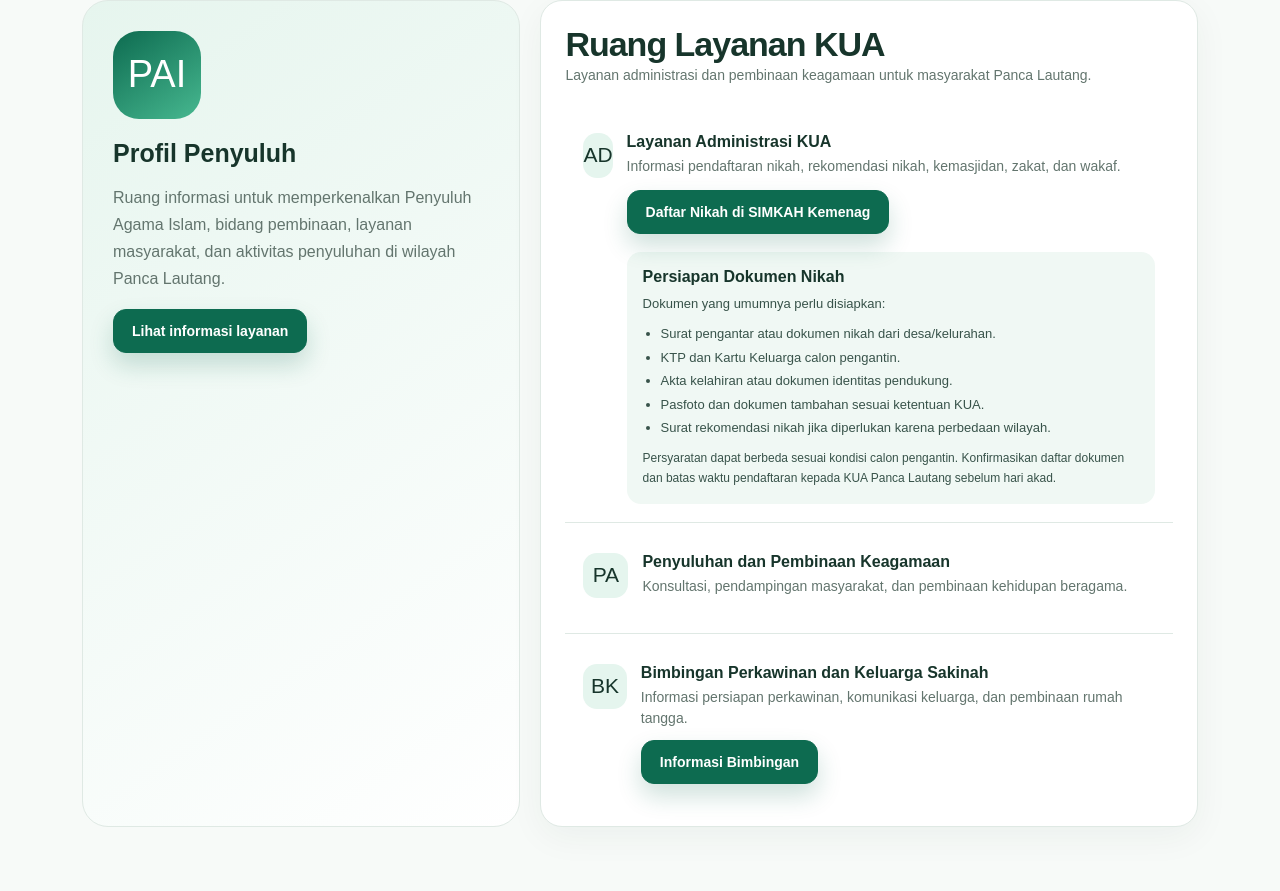
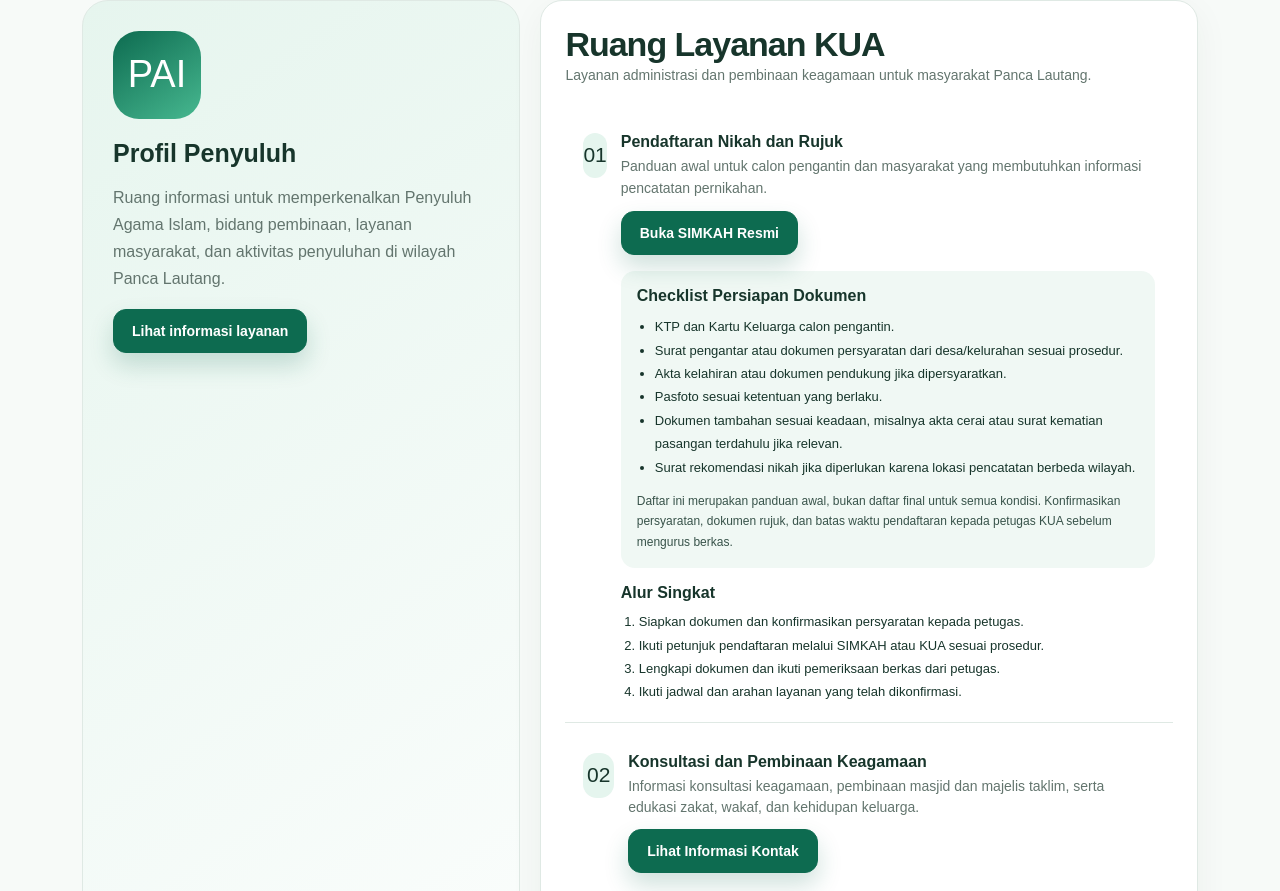
Before and after one commit to suriantosag-cyber/kua-panca-lautang-premium, a Next.js app: page / in a window 1280 px wide. Shown: the part 1909-2800 px from the top of the page. Built offline with nearby package versions, Linux system fonts and the light colour scheme; no server answers; the database is empty.

Commit message:
Perbarui layanan dan kontak halaman utama KUA

```diff
--- a/app/page.js
+++ b/app/page.js
@@ -64,13 +64,13 @@ const [selectedGallery, setSelectedGallery] = useState(null);
 </div>
 <div className="pengumumanTicker">
   <div className="pengumumanTickerLabel">
-    ðŸ“¢ PENGUMUMAN KUA PANCA LAUTANG
+    <span aria-hidden="true">[INFO]</span> PENGUMUMAN KUA PANCA LAUTANG
   </div>
   <div className="pengumumanTickerTrack">
     <div className="pengumumanTickerMove">
       <span>
         Mohon pastikan dokumen persyaratan lengkap sebelum mengurus
-        layanan di KUA. &nbsp;  â€” Melayani dengan sepenuh hati.
+        layanan di KUA. &nbsp;  - Melayani dengan sepenuh hati.
       </span>
     </div>
   </div>
@@ -105,64 +105,119 @@ const [selectedGallery, setSelectedGallery] = useState(null);
     </div>
   </div>
 
+
 <div className="list">
   <div className="listItem">
-      <div className="icon">AD</div>
+    <div className="icon">01</div>
     <div>
-        <b>Layanan Administrasi KUA</b>
-        <span>Informasi pendaftaran nikah, rekomendasi nikah, kemasjidan, zakat, dan wakaf.</span>
-        <div style={{marginTop:12}}>
+      <b>Pendaftaran Nikah dan Rujuk</b>
+      <span>
+        Panduan awal untuk calon pengantin dan masyarakat yang
+        membutuhkan informasi pencatatan pernikahan.
+      </span>
+
+      <div style={{ marginTop: 12, display: "flex", gap: 8, flexWrap: "wrap" }}>
         <a
           className="btn primary"
           href="https://simkah4.kemenag.go.id/"
           target="_blank"
           rel="noreferrer"
         >
-            Daftar Nikah di SIMKAH Kemenag
+          Buka SIMKAH Resmi
         </a>
       </div>
-        <div style={{marginTop:18,padding:16,background:"#f0f8f4",borderRadius:14}}>
-          <b>Persiapan Dokumen Nikah</b>
-          <p style={{margin:"8px 0",fontSize:13,lineHeight:1.6,color:"#38534a"}}>
-            Dokumen yang umumnya perlu disiapkan:
+
+      <div
+        style={{
+          marginTop: 16,
+          padding: 16,
+          background: "#f0f8f4",
+          borderRadius: 14
+        }}
+      >
+        <b>Checklist Persiapan Dokumen</b>
+        <ul style={{ margin: "10px 0 0 18px", padding: 0, fontSize: 13, lineHeight: 1.8 }}>
+          <li>KTP dan Kartu Keluarga calon pengantin.</li>
+          <li>Surat pengantar atau dokumen persyaratan dari desa/kelurahan sesuai prosedur.</li>
+          <li>Akta kelahiran atau dokumen pendukung jika dipersyaratkan.</li>
+          <li>Pasfoto sesuai ketentuan yang berlaku.</li>
+          <li>Dokumen tambahan sesuai keadaan, misalnya akta cerai atau surat kematian pasangan terdahulu jika relevan.</li>
+          <li>Surat rekomendasi nikah jika diperlukan karena lokasi pencatatan berbeda wilayah.</li>
+        </ul>
+        <p style={{ margin: "12px 0 0", fontSize: 12, lineHeight: 1.7, color: "#38534a" }}>
+          Daftar ini merupakan panduan awal, bukan daftar final untuk semua kondisi.
+          Konfirmasikan persyaratan, dokumen rujuk, dan batas waktu pendaftaran
+          kepada petugas KUA sebelum mengurus berkas.
         </p>
-          <ul style={{margin:"0 0 0 18px",padding:0,fontSize:13,lineHeight:1.8,color:"#38534a"}}>
-            <li>Surat pengantar atau dokumen nikah dari desa/kelurahan.</li>
-            <li>KTP dan Kartu Keluarga calon pengantin.</li>
-            <li>Akta kelahiran atau dokumen identitas pendukung.</li>
-            <li>Pasfoto dan dokumen tambahan sesuai ketentuan KUA.</li>
-            <li>Surat rekomendasi nikah jika diperlukan karena perbedaan wilayah.</li>
-          </ul>
-          <p style={{margin:"10px 0 0",fontSize:12,lineHeight:1.6,color:"#38534a"}}>
-            Persyaratan dapat berbeda sesuai kondisi calon pengantin. Konfirmasikan daftar dokumen dan batas waktu pendaftaran kepada KUA Panca Lautang sebelum hari akad.
-          </p>
+      </div>
+
+      <div style={{ marginTop: 16 }}>
+        <b>Alur Singkat</b>
+        <ol style={{ margin: "8px 0 0 18px", padding: 0, fontSize: 13, lineHeight: 1.8 }}>
+          <li>Siapkan dokumen dan konfirmasikan persyaratan kepada petugas.</li>
+          <li>Ikuti petunjuk pendaftaran melalui SIMKAH atau KUA sesuai prosedur.</li>
+          <li>Lengkapi dokumen dan ikuti pemeriksaan berkas dari petugas.</li>
+          <li>Ikuti jadwal dan arahan layanan yang telah dikonfirmasi.</li>
+        </ol>
       </div>
     </div>
   </div>
 
   <div className="listItem">
-      <div className="icon">PA</div>
+    <div className="icon">02</div>
     <div>
-        <b>Penyuluhan dan Pembinaan Keagamaan</b>
-        <span>Konsultasi, pendampingan masyarakat, dan pembinaan kehidupan beragama.</span>
+      <b>Konsultasi dan Pembinaan Keagamaan</b>
+      <span>
+        Informasi konsultasi keagamaan, pembinaan masjid dan majelis taklim,
+        serta edukasi zakat, wakaf, dan kehidupan keluarga.
+      </span>
+      <div style={{ marginTop: 10 }}>
+        <a className="btn primary" href="#kontak">
+          Lihat Informasi Kontak
+        </a>
+      </div>
     </div>
   </div>
 
   <div className="listItem">
-      <div className="icon">BK</div>
+    <div className="icon">03</div>
     <div>
       <b>Bimbingan Perkawinan dan Keluarga Sakinah</b>
-        <span>Informasi persiapan perkawinan, komunikasi keluarga, dan pembinaan rumah tangga.</span>
-        <div style={{marginTop:10}}>
-          <a className="btn primary" href="/bimbingan-perkawinan">Informasi Bimbingan</a>
+      <span>
+        Pelajari persiapan calon pengantin, komunikasi pasangan,
+        tanggung jawab keluarga, dan pengelolaan rumah tangga.
+      </span>
+      <div style={{ marginTop: 10 }}>
+        <a className="btn primary" href="/bimbingan-perkawinan">
+          Buka Panduan Bimbingan
+        </a>
+      </div>
+    </div>
+  </div>
+
+  <div className="listItem">
+    <div className="icon">04</div>
+    <div>
+      <b>Profil dan Layanan Penyuluh Agama</b>
+      <span>
+        Informasi mengenai peran penyuluh, kegiatan pembinaan,
+        dan wilayah layanan akan ditampilkan setelah data petugas
+        diverifikasi.
+      </span>
+      <div style={{ marginTop: 10 }}>
+        <a className="btn primary" href="/profil">
+          Lihat Profil KUA
+        </a>
       </div>
     </div>
   </div>
 </div>
-</div></div>
+      </div>
+    </div>
   </section>
 
-      <section id="kegiatan" className="section" style={{paddingTop:0}}><div className="wrap"><div className="sectionHead"><div><h2>Kegiatan</h2><p>Program dan aktivitas penyuluhan untuk masyarakat.</p></div></div><div className="grid3">{features.map(([i,t,d,link,label])=><article className="card" key={t}><div className="icon">{i}</div><h3>{t}</h3><p>{d}</p><a className="btn primary" href={link} style={{marginTop:10}}>{label}</a></article>)}</div>{kegiatan.length > 0 && <><div style={{marginTop:24}}><h3>Kegiatan Terbaru</h3></div><div className="grid3">{kegiatan.map((item)=><article className="card" key={item.id}><h3>{item.nama_kegiatan}</h3><p><b>{item.penyelenggara}</b> Â· {item.desa}</p><p>{item.deskripsi || "Kegiatan KUA Panca Lautang."}</p><small>{item.tanggal} Â· {item.kategori}</small></article>)}</div><div style={{marginTop:20}}><a className="btn primary" href="/kegiatan">Lihat Semua Kegiatan</a></div></>}</div></section>
+
+      <section id="kegiatan" className="section" style={{paddingTop:0}}><div className="wrap"><div className="sectionHead"><div><h2>Kegiatan</h2><p>Program dan aktivitas penyuluhan untuk masyarakat.</p></div></div><div className="grid3">{features.map(([i,t,d,link,label])=><article className="card" key={t}><div className="icon">{i}</div><h3>{t}</h3><p>{d}</p><a className="btn primary" href={link} style={{marginTop:10}}>{label}</a></article>)}</div>{kegiatan.length > 0 && <><div style={{marginTop:24}}><h3>Kegiatan Terbaru</h3></div><div className="grid3">{kegiatan.map((item)=><article className="card" key={item.id}><h3>{item.nama_kegiatan}</h3><p><b>{item.penyelenggara}</b> Ã‚Â· {item.desa}</p><p>{item.deskripsi || "Kegiatan KUA Panca Lautang."}</p><small>{item.tanggal} Ã‚Â· {item.kategori}</small></article>)}</div><div style={{marginTop:20}}><a className="btn primary" href="/kegiatan">Lihat Semua Kegiatan</a></div></>}</div></section>
 
       <section id="berita" className="section news">
         <div className="wrap">
@@ -338,7 +393,75 @@ const [selectedGallery, setSelectedGallery] = useState(null);
     </div>
     </div>
     </section>
-      <section id="kontak" className="section"><div className="wrap"><div className="sectionHead"><div><h2>Kontak</h2><p>Informasi kontak resmi dapat dilengkapi setelah data layanan final.</p></div></div><div className="contact"><div className="contactCard"><div className="icon">LOK</div><h3>KUA Kecamatan Panca Lautang</h3><p style={{color:'var(--muted)',lineHeight:1.7}}>Panca Lautang, Kabupaten Sidenreng Rappang, Sulawesi Selatan.</p></div><div className="contactCard"><div className="icon">WEB</div><h3>Website</h3><p style={{color:'var(--muted)',lineHeight:1.7}}>kua-pancalautang.my.id</p><a className="btn primary" href="https://kua-pancalautang.my.id" target="_blank" rel="noreferrer">Buka domain</a></div></div></div></section>
+
+<section id="kontak" className="section">
+  <div className="wrap">
+    <div className="sectionHead">
+      <div>
+        <h2>Kontak</h2>
+        <p>Informasi kontak resmi dapat dilengkapi setelah data layanan final.</p>
+      </div>
+    </div>
+
+    <div className="contact">
+      <div className="contactCard">
+        <div className="icon">LOK</div>
+        <h3>KUA Kecamatan Panca Lautang</h3>
+        <p style={{ color: "var(--muted)", lineHeight: 1.7 }}>
+          Panca Lautang, Kabupaten Sidenreng Rappang, Sulawesi Selatan.
+        </p>
+        <a
+          className="btn primary"
+
+href="https://www.google.com/maps/search/?api=1&query=KUA%20Panca%20Lautang%2C%20Panca%20Lautang%2C%20Sidenreng%20Rappang%2C%20Sulawesi%20Selatan"
+
+          target="_blank"
+          rel="noreferrer"
+        >
+          Buka di Google Maps
+        </a>
+      </div>
+
+      <div className="contactCard">
+        <div className="icon">WEB</div>
+        <h3>Website</h3>
+        <p style={{ color: "var(--muted)", lineHeight: 1.7 }}>
+          kua-pancalautang.my.id
+        </p>
+        <a
+          className="btn primary"
+          href="https://kua-pancalautang.my.id"
+          target="_blank"
+          rel="noreferrer"
+        >
+          Buka domain
+        </a>
+      </div>
+    </div>
+
+    <div
+      style={{
+        marginTop: 24,
+        borderRadius: 16,
+        overflow: "hidden",
+        border: "1px solid var(--border, #e2e8f0)",
+      }}
+    >
+      <iframe
+        title="Peta Lokasi KUA Kecamatan Panca Lautang"
+
+src="https://maps.google.com/maps?q=KUA%20Panca%20Lautang%2C%20Panca%20Lautang%2C%20Sidenreng%20Rappang%2C%20Sulawesi%20Selatan&output=embed"
+
+        width="100%"
+        height="380"
+        style={{ border: 0, display: "block" }}
+        loading="lazy"
+        referrerPolicy="strict-origin-when-cross-origin"
+        allowFullScreen
+      />
+    </div>
+  </div>
+</section>
 </main>
 
 <section
```
Lines whose indentation alone changed are shown as unchanged.
